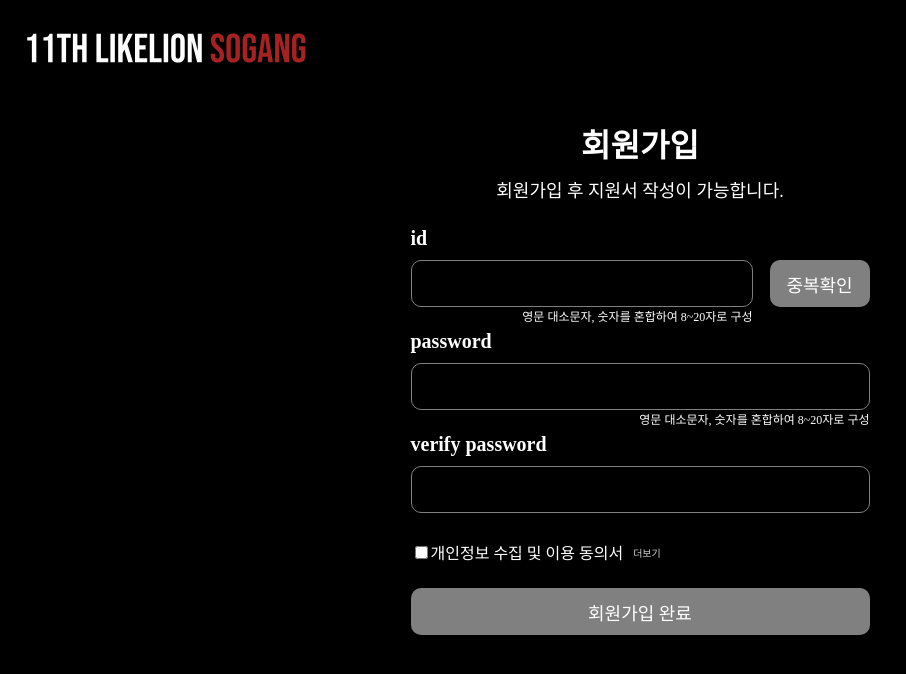
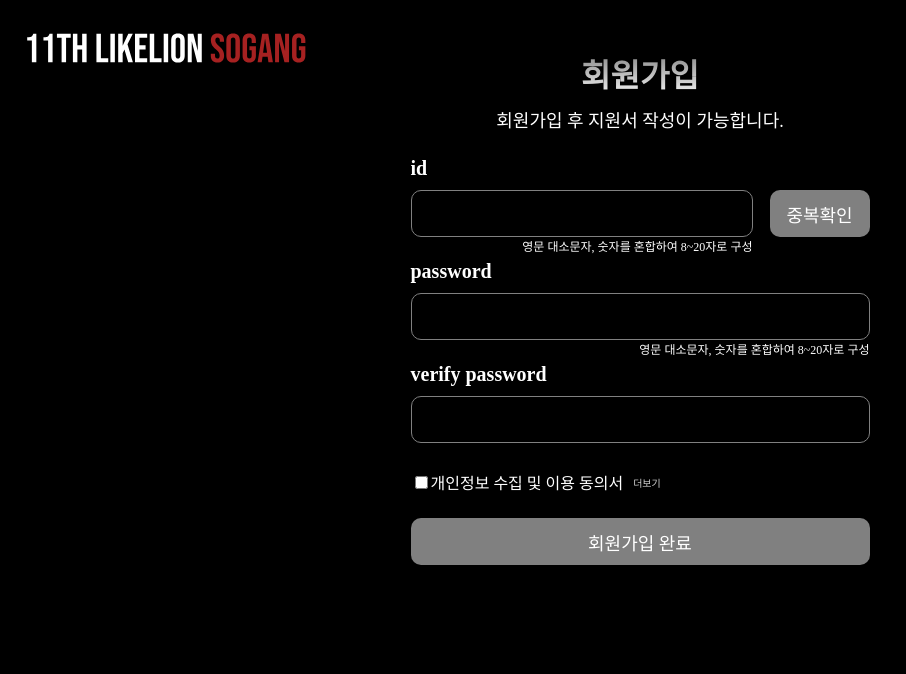
Before and after one commit to Applion-11th/Applion-Client, a React (Create React App) app: page /register in a window 1280 px wide. Shown: the top 674 px of the page, without its empty margins (0-906 px from the left). Built offline with nearby package versions, Linux system fonts and the light colour scheme; no server answers; a web font is replaced by a local one.

Commit message:
fix: remove double scroll issue

```diff
--- a/src/components/Header/index.js
+++ b/src/components/Header/index.js
@@ -50,7 +50,6 @@ export const Header = () => {
           )}
         </InnerContainer>
       </HeaderContainer>
-      <Space height="70px" />
     </>
   );
 };
--- a/src/components/Overlay/index.js
+++ b/src/components/Overlay/index.js
@@ -10,12 +10,12 @@ import palette from "../../styles/colors";
 export const Overlay = forwardRef(({ caption, scroll }, ref) => (
   <div
     ref={ref}
-
     onScroll={(e) => {
       scroll.current = e.target.scrollTop / (e.target.scrollHeight - window.innerHeight);
       caption.current.innerText = scroll.current.toFixed(2);
     }}
     className="scroll"
+    overflow="hidden"
   >
     <div style={{ height: "200vh", display: "flex", justifyContent: "center" }}>
       <div className="dot">
```
